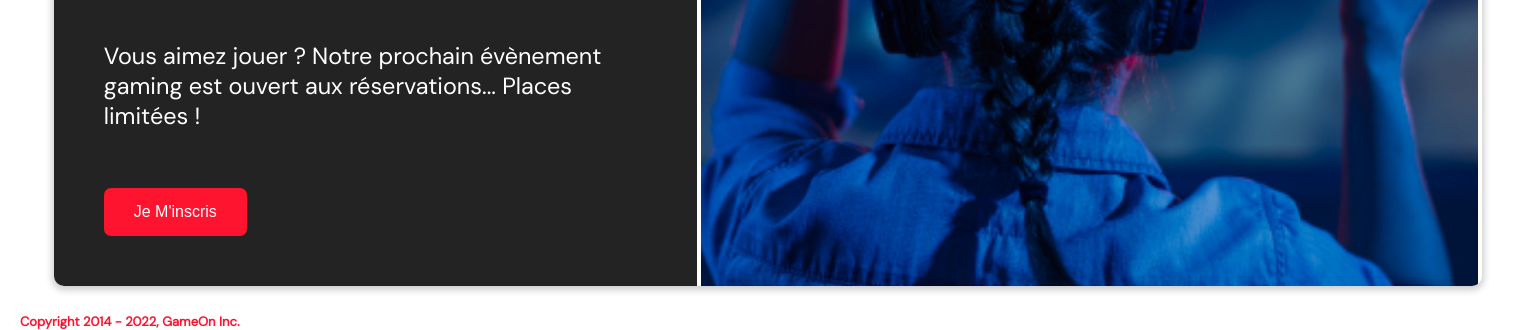
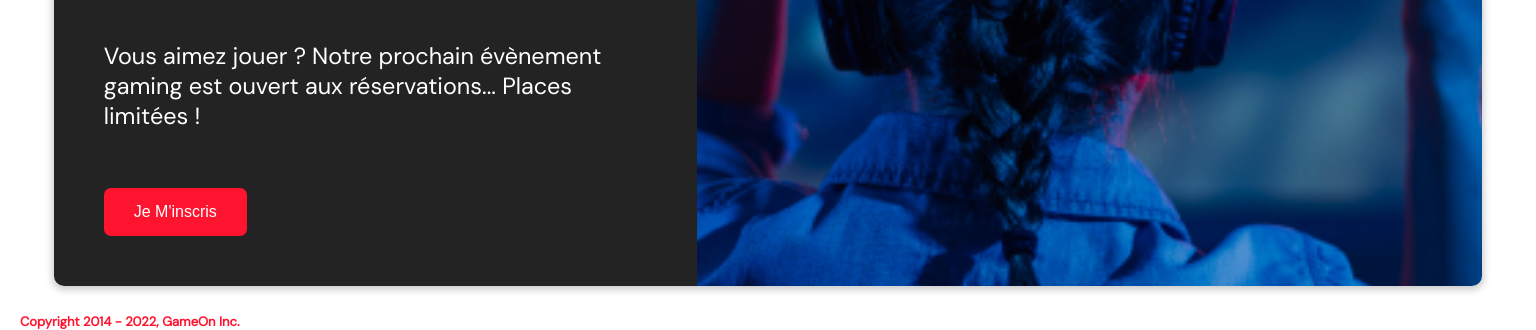
Before and after one commit to noktheo/GameOn, a plain HTML site: page index.html in a window 1536 px wide. Shown: the part 474-804 px from the top of the page. Drawn offline with Linux system fonts and the light colour scheme.

Commit message:
[add] media query 1500px + for img

```diff
--- a/style/modal.css
+++ b/style/modal.css
@@ -196,6 +196,14 @@ footer {
 }
 
 
+@media screen and (min-width: 1500px) {
+
+  .hero-img img {
+  height: 150%;
+  }
+
+}
+
 /******************************************/
 /****** under ***** 800px **************/
 @media screen and (max-width: 800px) {
```
